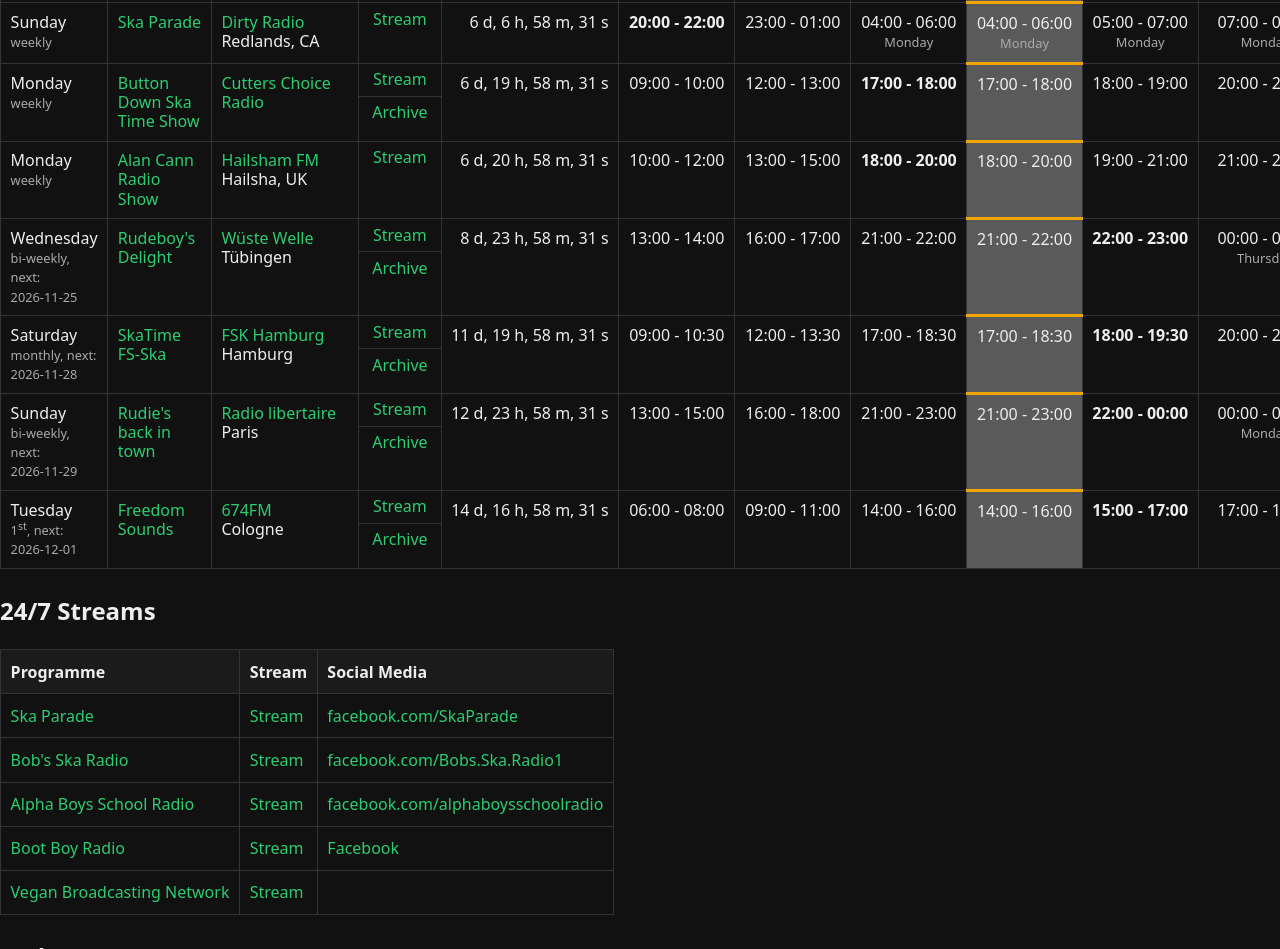
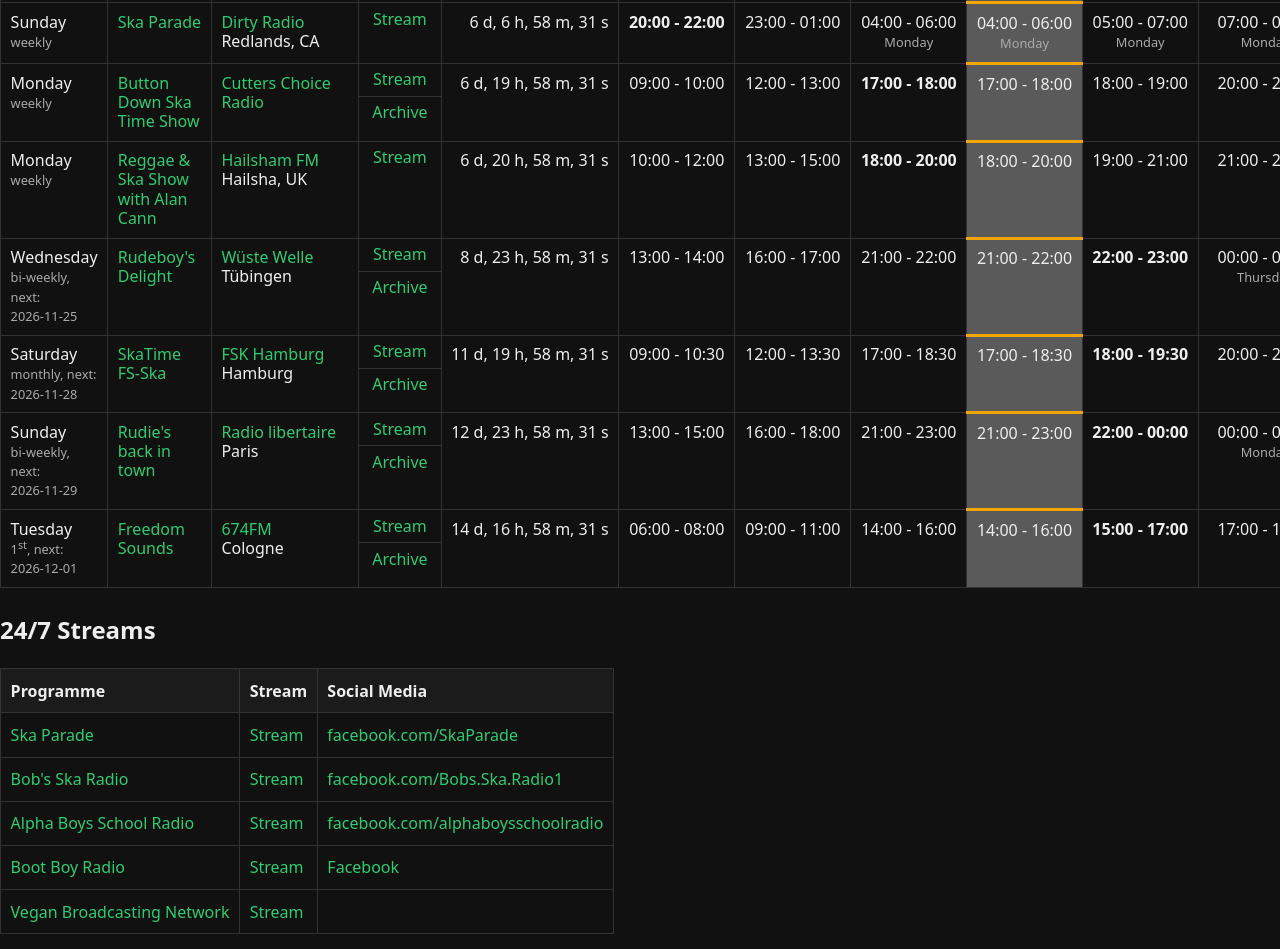
Before and after one commit to mhaeusser/ska.one, a plain HTML site: page index.html in a window 1280 px wide. Shown: the part 1833-2782 px from the top of the page. Drawn offline with Linux system fonts and the light colour scheme.

Commit message:
Alan Cann Radio Show -> Reggae & Ska Show with Alan Cann

```diff
--- a/index.html
+++ b/index.html
@@ -102,7 +102,7 @@
           timezone: "Europe/London"
         },
         {
-          name: "Alan Cann Radio Show",
+          name: "Reggae &amp; Ska Show with Alan Cann",
           id: "ac",
           recurrence: "weekly",
           showUrl: "https://www.hailshamfm.com/schedule/",
@@ -111,7 +111,7 @@
           stationTown: "Hailsha, UK",
           start: { h: 18, m: 0 },
           end: { h: 20, m: 0 },
-          streamUrl: "https://www.hailshamfm.com/listen-live/",
+          streamUrl: "https://www.hailshamfm.com/player/",
           archiveUrl: "",
           timezone: "Europe/London"
         },
```
